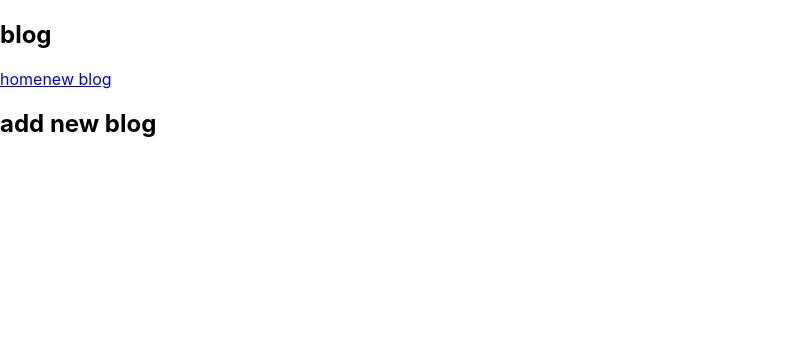
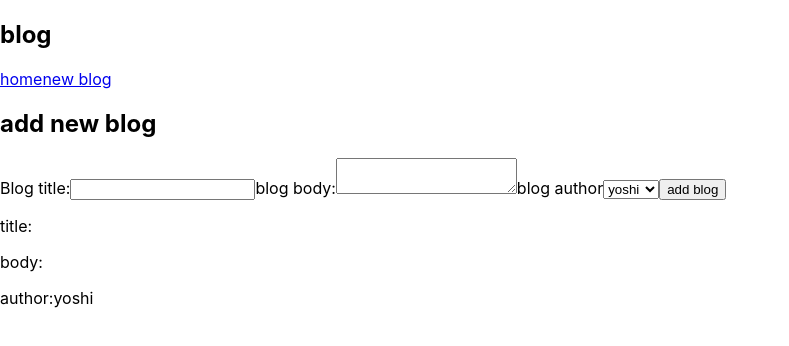
Before and after one commit to shimizuyuta/react_blog, a React (Create React App) app: page /create in a window 1280 px wide. Shown: the top 346 px of the page, without its empty margins (0-789 px from the left). Built offline with nearby package versions, Linux system fonts and the light colour scheme.

Commit message:
記事投稿機能

```diff
--- a/src/components/Create.js/Create.js
+++ b/src/components/Create.js/Create.js
@@ -1,9 +1,66 @@
-import React from 'react'
+import React,{ useState} from 'react'
+import { useHistory } from 'react-router'
 
 const Create = () => {
+    const [title,setTilte] = useState('')
+    const [body,setBody] = useState('')
+    const [author,setAuthor] = useState('yoshi')
+    const [isPending,setIsPending] = useState(false)
+    const history = useHistory();
+
+    const handleSubmit = (e) =>{
+        e.preventDefault();
+        const blog = {title,body,author};
+
+        setIsPending(true);
+
+        fetch('http://localhost:8000/blogs',{
+            method:'POST',
+            headers:{"Content-Type":"application/json"},
+            body:JSON.stringify(blog)
+        })
+        .then(()=>{
+            console.log('new')
+            setIsPending(false)
+            history.push('/')
+        })
+
+
+
+    }
+
     return (
         <div>
             <h2>add new blog</h2>
+            <form onSubmit={handleSubmit}>
+                <label>Blog title:</label>
+                <input
+                  type="text"
+                  required
+                  value={title}
+                  onChange={(e)=> setTilte(e.target.value)}
+                />
+                <label>blog body:</label>
+                <textarea
+                  required
+                  value={body}
+                  onChange={(e)=> setBody(e.target.value)}
+                ></textarea>
+                <label>blog author</label>
+                <select
+                  value={author}
+                  onChange={(e)=>setAuthor(e.target.value)}
+                >
+                    <option value="mario">mario</option>
+                    <option value="yoshi">yoshi</option>
+                </select>
+                {!isPending && <button>add blog</button>}
+                {isPending && <button disabled>add blog</button>}
+                <p>title:{title}</p>
+                <p>body:{body}</p>
+                <p>author:{author}</p>
+
+            </form>
         </div>
     )
 }
```
